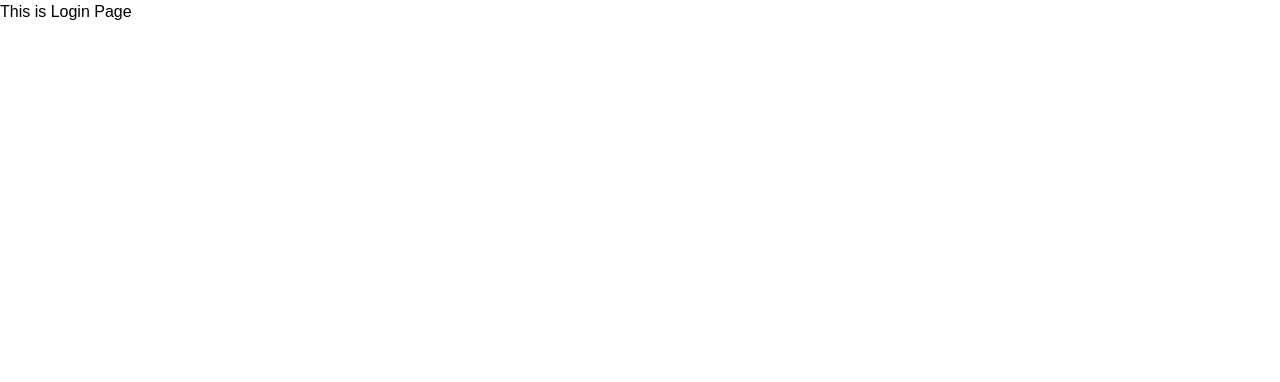
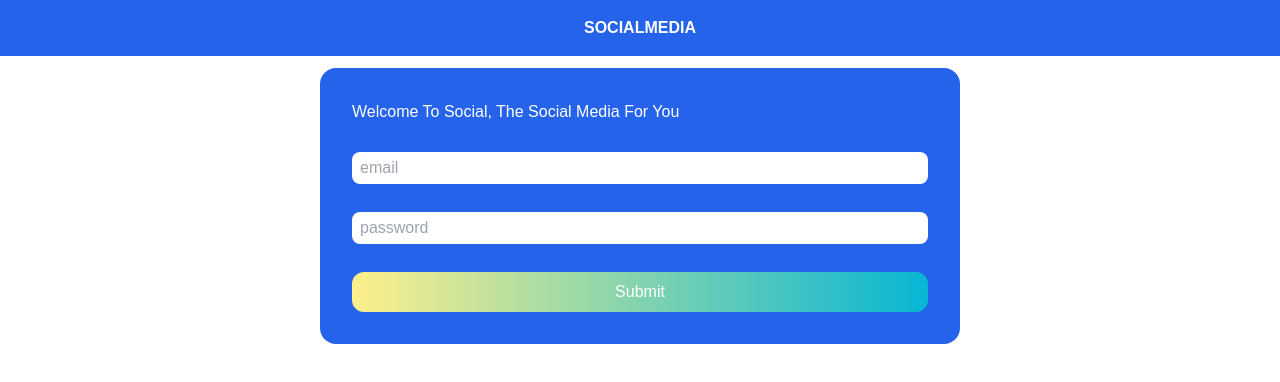
Before and after one commit to Jyotiraditya24/EdRohSocialMediaApp, a React (Create React App) app in the folder client/: page / in a window 1280 px wide. Shown: the top 382 px of the page. Built offline with nearby package versions, Linux system fonts and the light colour scheme.

Commit message:
Register Page made using react-hook-form

```diff
--- a/client/package.json
+++ b/client/package.json
@@ -5,6 +5,7 @@
   "dependencies": {
     "@headlessui/react": "^1.7.14",
     "@heroicons/react": "^2.0.18",
+    "@hookform/resolvers": "^3.1.0",
     "@reduxjs/toolkit": "^1.9.5",
     "@testing-library/jest-dom": "^5.16.5",
     "@testing-library/react": "^13.4.0",
@@ -14,13 +15,14 @@
     "react": "^18.2.0",
     "react-dom": "^18.2.0",
     "react-dropzone": "^14.2.3",
+    "react-hook-form": "^7.44.1",
     "react-icons": "^4.8.0",
     "react-redux": "^8.0.5",
     "react-router-dom": "^6.11.2",
     "react-scripts": "5.0.1",
     "redux-persist": "^6.0.0",
     "web-vitals": "^2.1.4",
-    "yup": "^1.1.1"
+    "yup": "^1.2.0"
   },
   "scripts": {
     "start": "react-scripts start",
--- /dev/null
+++ b/client/src/components/Button.jsx
@@ -0,0 +1,11 @@
+const Button = ({ label = "click" }) => {
+  return (
+    <button
+      className="px-4 py-2 bg-gradient-to-r from-yellow-200 to-cyan-500 rounded-xl
+      hover:bg-gradient-to-r hover:scale-105 transition duration-150 focus:text-black hover:font-bold"
+    >
+      {label}
+    </button>
+  );
+};
+export default Button;
--- a/client/src/pages/loginPage/index.jsx
+++ b/client/src/pages/loginPage/index.jsx
@@ -1,5 +1,82 @@
+import { useForm } from "react-hook-form";
+import Button from "../../components/Button";
+import useMediaQuery from "../../hooks/useMediaQuery";
+
 const LoginPage = () => {
-  return <h1>This is Login Page</h1>;
+  const isNonMobileScreens = useMediaQuery("(min-width: 1000px)");
+  console.log(isNonMobileScreens);
+  const {
+    register,
+    handleSubmit,
+    formState: { errors },
+  } = useForm();
+  const onSubmit = (data) => console.log(data);
+  return (
+    <div>
+      <div className="text-white text-center font-bold transition bg-blue-600 p-4">
+        <p>SOCIALMEDIA</p>
+      </div>
+      {/* FORM AND HEADING  */}
+      <div
+        className={`${
+          isNonMobileScreens ? "w-1/2" : "w-[90%]"
+        } p-8 my-3 mx-auto bg-blue-600 rounded-2xl text-white`}
+      >
+        <p className="mb-5">Welcome To Social, The Social Media For You</p>
+        <form onSubmit={handleSubmit(onSubmit)}>
+          <div className="flex flex-col gap-2 justify-center items-left">
+            <p>
+              {errors.email?.type === "required" && (
+                <p
+                  role="alert"
+                  className="bg-gradient-to-r from-yellow-200 to-cyan-500 text-transparent bg-clip-text "
+                >
+                  Email is required
+                </p>
+              )}
+              {errors.email?.type === "pattern" && (
+                <p
+                  role="alert"
+                  className="bg-gradient-to-r from-yellow-200 to-cyan-500 text-transparent bg-clip-text "
+                >
+                  Invalid Email
+                </p>
+              )}
+            </p>
+
+            <input
+              {...register("email", {
+                required: true,
+                min: 3,
+                pattern: /^[A-Z0-9.%+-]+@[A-Z0-9.-]+\.[A-Z]{2,}$/i,
+              })}
+              aria-invalid={errors.email ? "true" : "false"}
+              className="text-black mb-5 px-2 py-1 rounded-lg"
+              placeholder="email"
+            />
+            {errors.password?.type === "required" && (
+              <p
+                role="alert"
+                className="bg-gradient-to-r from-yellow-200 to-cyan-500 text-transparent bg-clip-text"
+              >
+                Password is required
+              </p>
+            )}
+
+            <input
+              {...register("password", {
+                required: true,
+                min: 3,
+              })}
+              className="text-black mb-5 px-2 py-1 rounded-lg"
+              placeholder="password"
+            />
+            <Button label="Submit" />
+          </div>
+        </form>
+      </div>
+    </div>
+  );
 };
 
 export default LoginPage;
```
Also changed, not shown: 1 other file (tests, documents, lock files or other folders).
